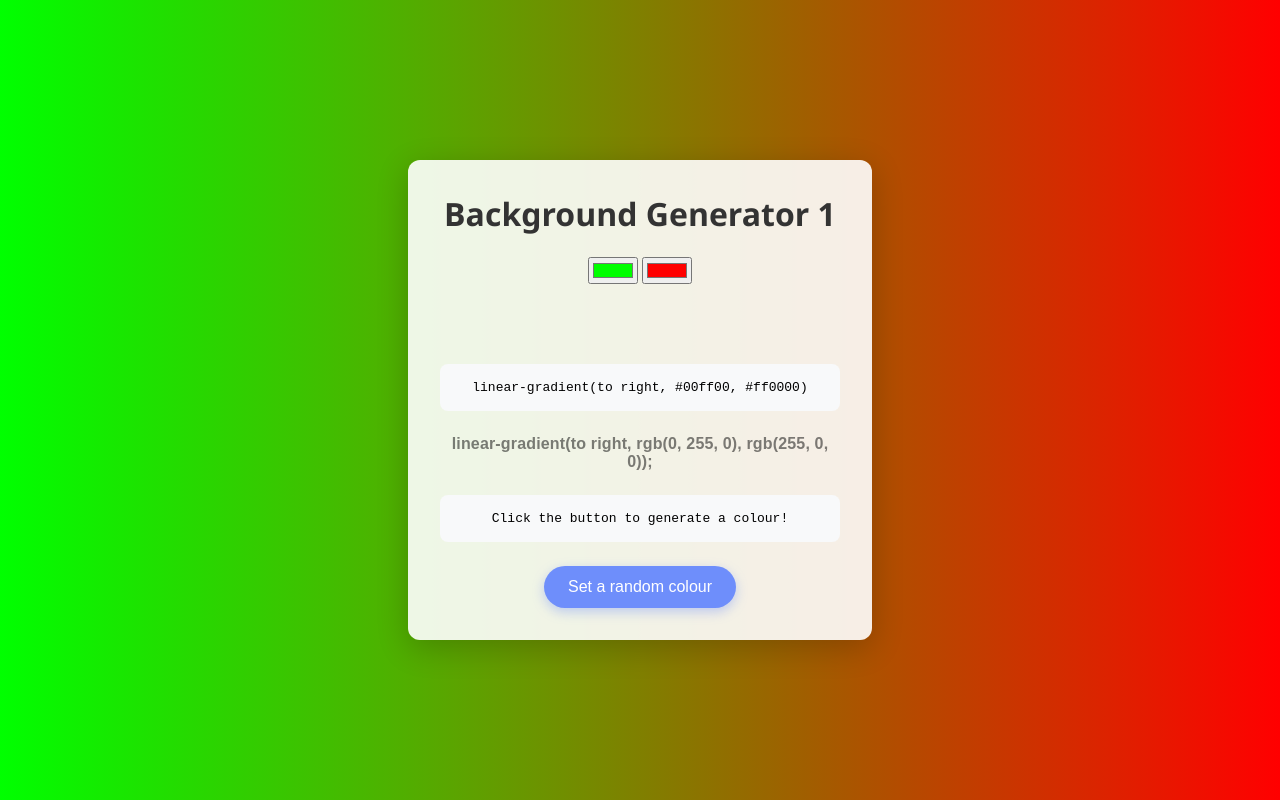
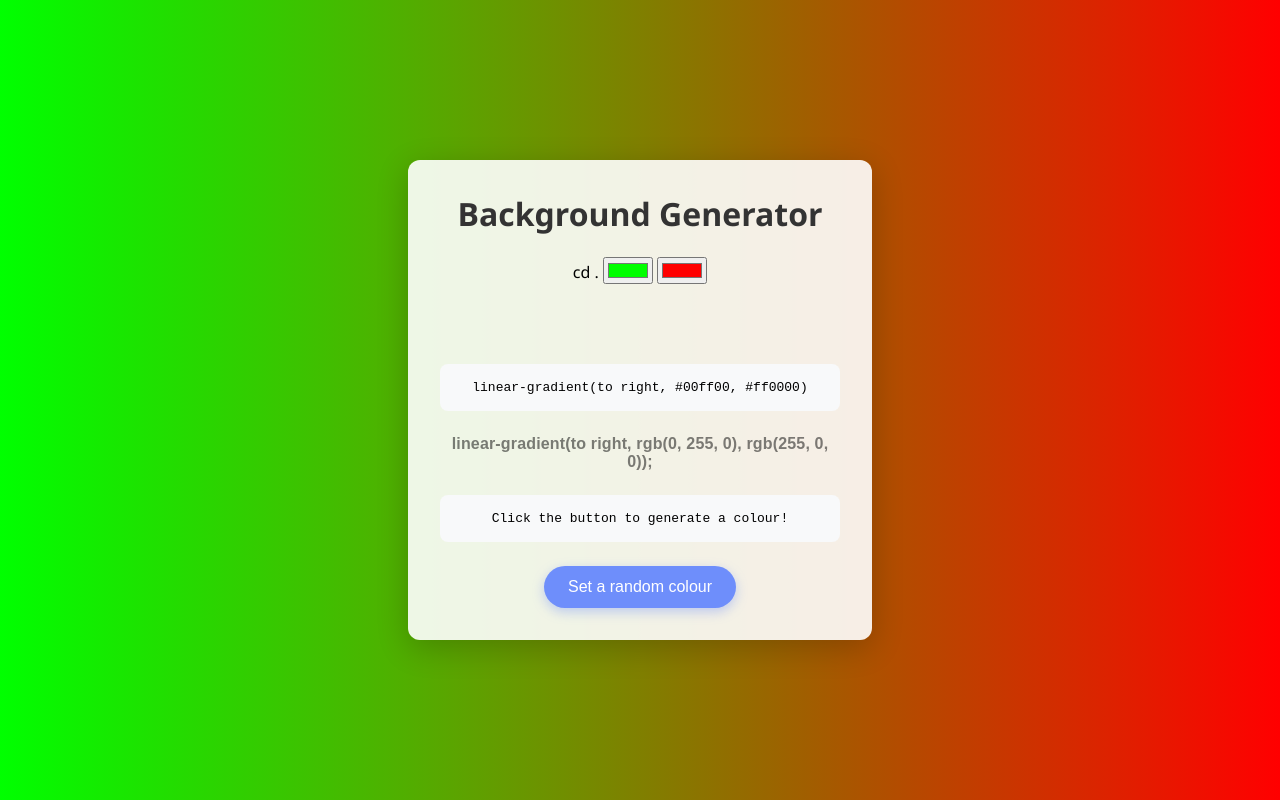
Before and after one commit to DRGGamble/background-generator, a plain HTML site: page index.html in a window 1280 px wide. Drawn offline with Linux system fonts and the light colour scheme.

Commit message:
Modified title

```diff
--- a/index.html
+++ b/index.html
@@ -1,16 +1,14 @@
 <!DOCTYPE html>
 <html lang="en">
-
 <head>
     <meta charset="UTF-8">
     <meta name="viewport" content="width=device-width, initial-scale=1.0">
-    <title>Randomize Gradient Generator</title>
+    <title>Random Gradient Generator</title>
     <link rel="stylesheet" type="text/css" href="style.css">
 </head>
-
 <body class="gradient">
     <div class="container">
-        <h1>Background Generator 1</h1>
+        <h1>Background Generator</h1>cd .
         <input class="colour" type="color" value="#00ff00">
         <input class="colour" type="color" value="#ff0000">
         <div class="colourpreview"></div>
```
